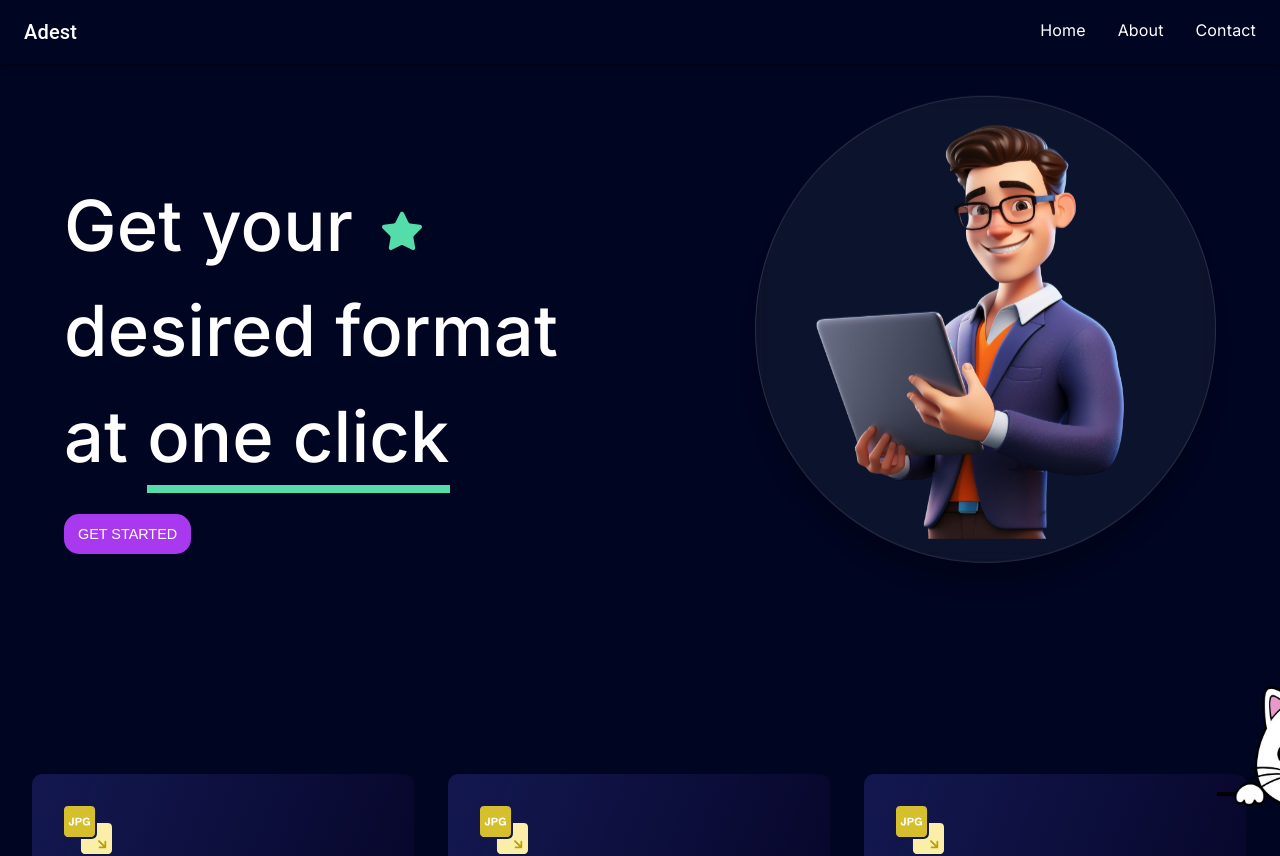
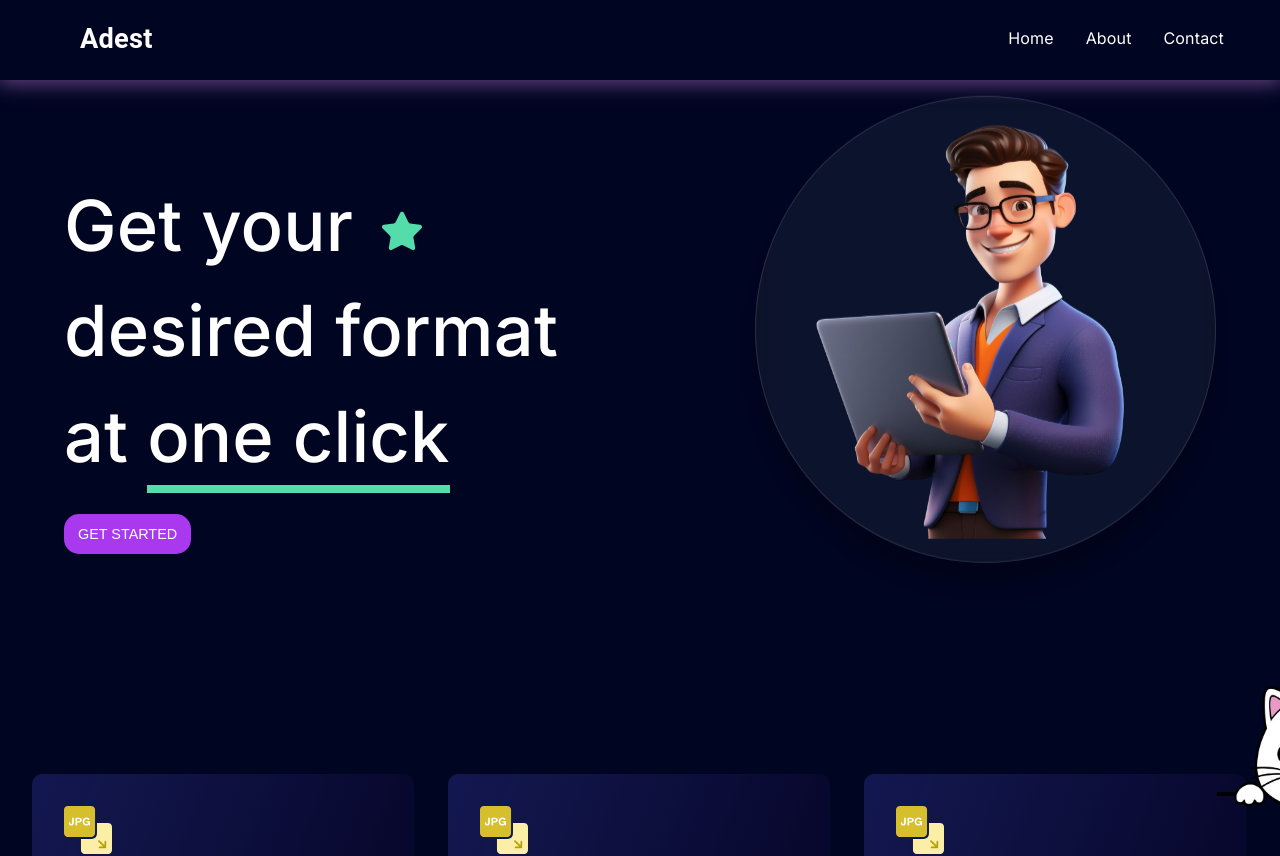
Before and after one commit to AmanApT/adest, a Next.js app: page / in a window 1280 px wide. Shown: the top 856 px of the page. Built offline with nearby package versions, Linux system fonts and the light colour scheme.

Commit message:
update for phone size and navbar updates

```diff
--- a/components/Footer.tsx
+++ b/components/Footer.tsx
@@ -2,8 +2,7 @@ import React from "react";
 import "@/components/Footer.css";
 
 const Footer = () => {
-  return <div className="footer">
-  © Created by Aman, Contributer Anupreet</div>;
+  return <div className="footer">A product by CredHill ©</div>;
 };
 
 export default Footer;
--- a/components/landingpage/Hero.css
+++ b/components/landingpage/Hero.css
@@ -84,4 +84,7 @@
     font-size: 2.7rem;
     /* margin-top: 5%; */
   }
+  .hero-section-right {
+    max-width: 70%;
+  }
 }
--- a/components/landingpage/Navbar.tsx
+++ b/components/landingpage/Navbar.tsx
@@ -62,7 +62,11 @@ export default function Navbar(props: Props) {
           sx={{
             height: "7vh",
             backgroundColor: "rgb(0, 5, 34)",
-            // paddingX: "4rem",
+            boxShadow: "0px 0px 20px 2px rgba(212, 138, 247, 0.55)",
+            // padding: "2.5rem 2rem 2.5rem 2rem",
+            paddingTop: { xs: "2rem", sm: "2.5rem" },
+            paddingBottom: { xs: "2rem", sm: "2.5rem" },
+            paddingLeft: "2rem",
           }}
           //   style={{ padding: "2.5rem 4rem" }}
         >
@@ -76,13 +80,25 @@ export default function Navbar(props: Props) {
             <MenuIcon />
           </IconButton>
           <Typography
-            variant="h6"
+            variant="h4"
             component="div"
-            sx={{ flexGrow: 1, display: { xs: "none", sm: "block" } }}
+            sx={{
+              flexGrow: 1,
+              display: { xs: "none", sm: "block" },
+              marginLeft: "3.5rem",
+              fontSize: "1.7rem",
+              fontWeight: "600",
+            }}
           >
             Adest
           </Typography>
-          <Box sx={{ display: { xs: "none", sm: "flex" }, gap: "2rem" }}>
+          <Box
+            sx={{
+              display: { xs: "none", sm: "flex" },
+              gap: "2rem",
+              marginRight: "2rem",
+            }}
+          >
             {navItems.map((item) => (
               <div key={item} className="navbar-item">
                 {item}
@@ -105,6 +121,9 @@ export default function Navbar(props: Props) {
             "& .MuiDrawer-paper": {
               boxSizing: "border-box",
               width: drawerWidth,
+              //   backgroundColor: "rgb(0, 5, 34)",
+              backgroundColor: "rgb(2, 19, 117)",
+              color: "white",
             },
           }}
         >
```
Also changed, not shown: components/Footer.css (+6 -6 lines).
